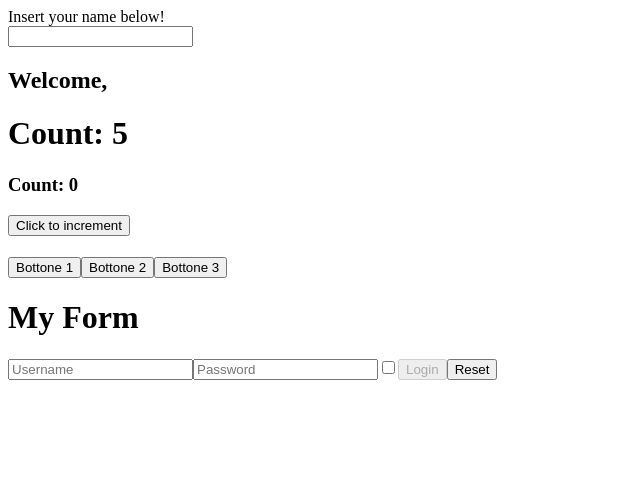
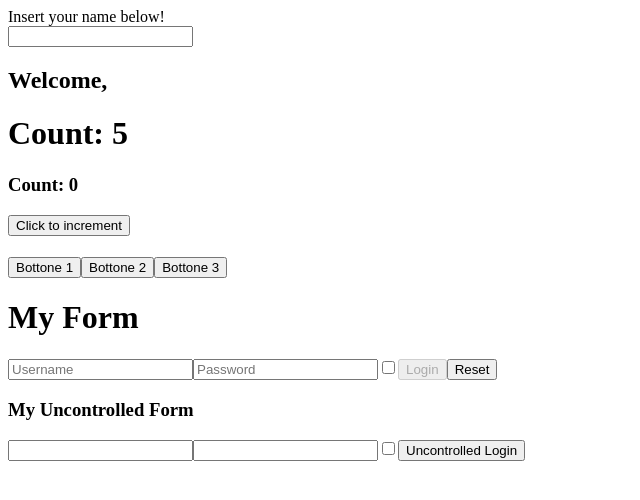
Before and after one commit to mFerlito/react-exercises, a React (Create React App) app: page / in a window 1280 px wide. Shown: the top 500 px of the page, without its empty margins (0-640 px from the left). Built offline with nearby package versions, Linux system fonts and the light colour scheme.

Commit message:
forms-05 done

```diff
--- a/src/App.js
+++ b/src/App.js
@@ -3,7 +3,7 @@ import { ClickTracker } from './components/ClickTracker'
 import { Counter } from './components/Counter'
 import { InteractiveWelcome } from './components/InteractiveWelcome'
 import {Login} from './components/Login'
-
+import { MyUncontrolledForm } from './components/MyUncontrolledForm'
 
 export class App extends React.Component {
     render() {
@@ -12,6 +12,7 @@ export class App extends React.Component {
             <Counter initialValue={0} incrementInterval={1000} incrementAmount ={1}/>
             <ClickTracker />
             <Login />
+            <MyUncontrolledForm />
         </div>
 
     }
--- /dev/null
+++ b/src/components/MyUncontrolledForm.jsx
@@ -0,0 +1,31 @@
+import React from 'react';
+
+export class MyUncontrolledForm extends React.Component {
+    handleFormSubmit = (event) => {
+        event.preventDefault()
+
+        const username = event.target.elements.username.value;
+        const password = event.target.elements.password.value;
+        const remember = event.target.elements.remember.checked;
+        console.log({
+            username, password, remember
+        })
+
+    }
+    render() {
+        return (
+            <div>
+                <h3>My Uncontrolled Form</h3>
+
+                <form onSubmit={this.handleFormSubmit}>
+                    <input name="username" />
+                    <input name="password" type="password" />
+                    <input name="remember" type="checkbox" />
+
+                    <button type="submit">Uncontrolled Login</button>
+                </form>
+            </div>
+        )
+    }
+
+}
```
